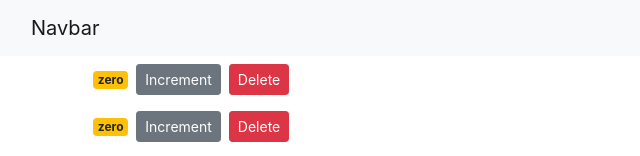
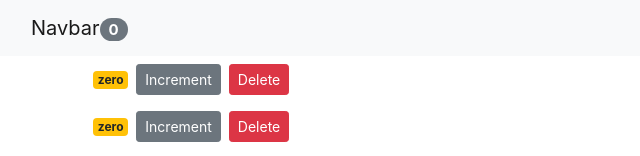
Before and after one commit to jazz-bee/cart-react, a React (Create React App) app: page / in a window 1280 px wide. Shown: the top 156 px of the page, without its empty margins (0-640 px from the left). Built offline with nearby package versions, Linux system fonts and the light colour scheme.

Commit message:
add span for total counters in navbar

```diff
--- a/src/components/navbar.jsx
+++ b/src/components/navbar.jsx
@@ -5,7 +5,9 @@
         return (
             <nav className="navbar navbar-light bg-light">
             <div className="container-fluid">
-                <a className="navbar-brand" href="#">Navbar</a>
+                <a className="navbar-brand" href="#">Navbar
+                <span className="badge badge-pill badge-secondary">{this.props.totalCounters}</span>
+                </a>
             </div>
             </nav>
          );
```
